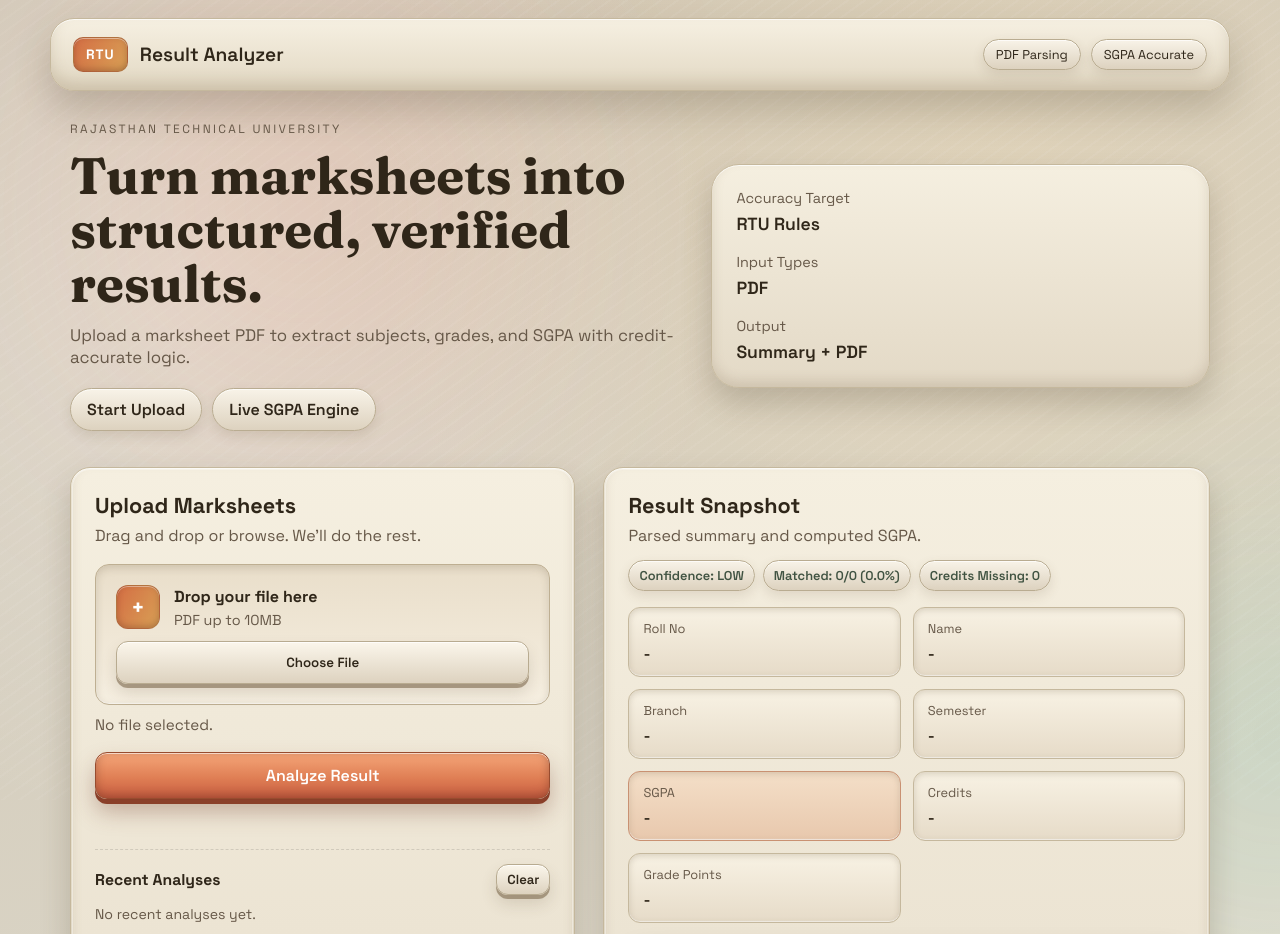
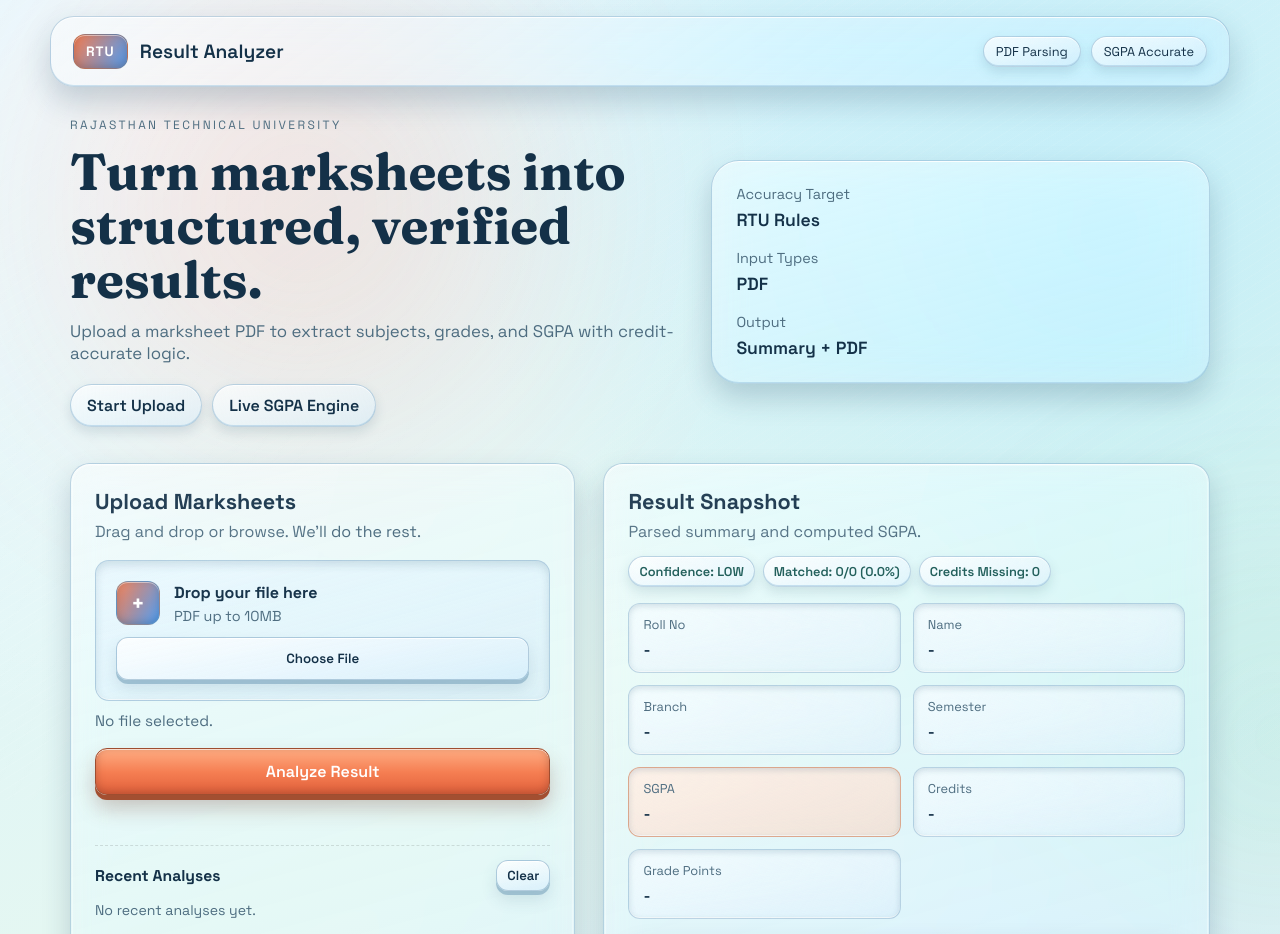
Before and after one commit to deepakpancholi535/RTU-SGPA-CALCULATOR, a website: page frontend/index.html in a window 1280 px wide. Shown: the top 934 px of the page. Drawn offline with nearby package versions, Linux system fonts and the light colour scheme; no server answers.

Commit message:
improved UI

```diff
--- a/frontend/app.js
+++ b/frontend/app.js
@@ -28,7 +28,7 @@
 
 const HISTORY_KEY = "rtu_result_history_v1";
 const HISTORY_LIMIT = 10;
-const UI_BUILD = "v12";
+const UI_BUILD = "v13";
 const RAILWAY_API_BASE = "https://rtu-sgpa-calculator-production.up.railway.app/api/result";
 
 let currentFile = null;
--- a/frontend/index.html
+++ b/frontend/index.html
@@ -10,7 +10,7 @@
       href="https://fonts.googleapis.com/css2?family=Fraunces:opsz,wght@9..144,600;9..144,700&family=Space+Grotesk:wght@400;500;600;700&display=swap"
       rel="stylesheet"
     />
-    <link rel="stylesheet" href="styles.css?v=12" />
+    <link rel="stylesheet" href="styles.css?v=13" />
   </head>
   <body>
     <div class="aurora" aria-hidden="true"></div>
@@ -201,12 +201,12 @@
           Feedback
         </button>
         <div class="status-dot" id="healthDot">API: Checking...</div>
-        <div class="build-badge" id="buildBadge">Build v12</div>
+        <div class="build-badge" id="buildBadge">Build v13</div>
       </div>
     </footer>
 
     <script src="https://cdnjs.cloudflare.com/ajax/libs/jspdf/2.5.1/jspdf.umd.min.js"></script>
     <script src="https://cdnjs.cloudflare.com/ajax/libs/jspdf-autotable/3.5.31/jspdf.plugin.autotable.min.js"></script>
-    <script src="app.js?v=12"></script>
+    <script src="app.js?v=13"></script>
   </body>
 </html>
--- a/frontend/styles.css
+++ b/frontend/styles.css
@@ -687,29 +687,30 @@
   font-weight: 600;
 }
 
-/* Skeuomorphic Refresh */
+/* Liquid Glass + Skeuo Fusion */
 :root {
-  --bg-1: #cec4b2;
-  --bg-2: #d9d3c4;
-  --bg-3: #f2ecdf;
-  --panel-1: #f6f0e2;
-  --panel-2: #e2d8c3;
-  --panel-border: #c5b89d;
-  --panel-shadow: rgba(81, 66, 45, 0.24);
-  --panel-inset: rgba(255, 255, 255, 0.74);
-  --ink: #2f2619;
-  --muted: #665848;
-  --accent: #d46e44;
-  --accent-2: #2b8f79;
-  --accent-3: #d8a055;
+  --bg-1: #d8f4ff;
+  --bg-2: #e5f7f1;
+  --bg-3: #f4f9ff;
+  --panel-1: rgba(255, 255, 255, 0.48);
+  --panel-2: rgba(213, 237, 255, 0.32);
+  --panel-border: rgba(104, 151, 183, 0.38);
+  --panel-shadow: rgba(30, 67, 97, 0.22);
+  --panel-inset: rgba(255, 255, 255, 0.83);
+  --ink: #143148;
+  --muted: #4e6d80;
+  --accent: #f57e52;
+  --accent-2: #1aab8d;
+  --accent-3: #4d9df4;
 }
 
 body {
   color: var(--ink);
   background:
-    radial-gradient(circle at 14% 18%, rgba(255, 255, 255, 0.36), transparent 32%),
-    radial-gradient(circle at 78% 12%, rgba(255, 228, 177, 0.25), transparent 38%),
-    linear-gradient(160deg, var(--bg-1), var(--bg-2) 48%, var(--bg-3));
+    radial-gradient(circle at 12% 8%, rgba(255, 255, 255, 0.62), transparent 35%),
+    radial-gradient(circle at 87% 15%, rgba(107, 214, 255, 0.26), transparent 37%),
+    radial-gradient(circle at 76% 84%, rgba(72, 160, 255, 0.18), transparent 44%),
+    linear-gradient(156deg, var(--bg-1), var(--bg-2) 48%, var(--bg-3));
 }
 
 body::before {
@@ -717,42 +718,45 @@
   position: fixed;
   inset: 0;
   pointer-events: none;
-  background-image:
+  background:
+    linear-gradient(120deg, rgba(255, 255, 255, 0.24), transparent 40%),
     repeating-linear-gradient(
-      -36deg,
-      rgba(255, 255, 255, 0.14) 0,
-      rgba(255, 255, 255, 0.14) 2px,
-      transparent 2px,
-      transparent 10px
+      -32deg,
+      rgba(255, 255, 255, 0.13) 0,
+      rgba(255, 255, 255, 0.13) 1px,
+      transparent 1px,
+      transparent 9px
     );
-  opacity: 0.42;
+  opacity: 0.52;
   z-index: 0;
 }
 
 .aurora {
-  opacity: 0.35;
-  filter: blur(110px);
+  opacity: 0.42;
+  filter: blur(108px);
 }
 
 .topbar {
-  margin: 18px auto 0;
+  margin: 16px auto 0;
   max-width: 1180px;
-  padding: 18px 22px;
+  padding: 17px 22px;
   border-radius: 24px;
-  background: linear-gradient(180deg, var(--panel-1), var(--panel-2));
   border: 1px solid var(--panel-border);
+  background: linear-gradient(145deg, var(--panel-1), var(--panel-2));
+  backdrop-filter: blur(18px) saturate(140%);
+  -webkit-backdrop-filter: blur(18px) saturate(140%);
   box-shadow:
     inset 0 1px 0 var(--panel-inset),
-    inset 0 -8px 14px rgba(132, 112, 84, 0.21),
-    0 18px 36px var(--panel-shadow);
+    inset 0 -1px 0 rgba(157, 198, 225, 0.48),
+    0 14px 30px var(--panel-shadow);
 }
 
 .brand-mark {
-  border-radius: 10px;
-  border: 1px solid rgba(121, 63, 39, 0.42);
+  border-radius: 12px;
+  border: 1px solid rgba(120, 80, 54, 0.36);
   box-shadow:
-    inset 0 1px 0 rgba(255, 255, 255, 0.42),
-    inset 0 -2px 6px rgba(96, 44, 27, 0.35);
+    inset 0 1px 0 rgba(255, 255, 255, 0.46),
+    inset 0 -2px 8px rgba(112, 53, 34, 0.34);
 }
 
 .pill,
@@ -760,21 +764,24 @@
 .metric-pill,
 .status-dot,
 .build-badge {
-  border-color: #b9ac91;
-  background: linear-gradient(180deg, #f8f3e8, #ddd2bf);
+  border: 1px solid rgba(120, 163, 194, 0.44);
+  background: linear-gradient(165deg, rgba(255, 255, 255, 0.72), rgba(210, 235, 251, 0.42));
+  backdrop-filter: blur(10px) saturate(140%);
+  -webkit-backdrop-filter: blur(10px) saturate(140%);
   box-shadow:
-    inset 0 1px 0 rgba(255, 255, 255, 0.72),
-    0 5px 12px rgba(89, 71, 45, 0.13);
+    inset 0 1px 0 rgba(255, 255, 255, 0.82),
+    inset 0 -1px 0 rgba(162, 200, 226, 0.54),
+    0 5px 12px rgba(39, 79, 109, 0.15);
 }
 
 .metric-pill {
-  color: #405342;
+  color: #23605c;
 }
 
 .metric-pill.warn {
-  background: linear-gradient(180deg, #f8e3d6, #e7c6b0);
-  border-color: #cf9b7d;
-  color: #76432d;
+  border-color: rgba(216, 132, 96, 0.52);
+  background: linear-gradient(165deg, rgba(255, 244, 236, 0.85), rgba(251, 211, 189, 0.44));
+  color: #874a2c;
 }
 
 .shell {
@@ -790,17 +797,35 @@
 .history-item,
 .table-wrap {
   border: 1px solid var(--panel-border);
-  background: linear-gradient(180deg, #f5efe0, #e3d9c6);
+  background: linear-gradient(165deg, var(--panel-1), var(--panel-2));
+  backdrop-filter: blur(16px) saturate(150%);
+  -webkit-backdrop-filter: blur(16px) saturate(150%);
   box-shadow:
     inset 0 1px 0 var(--panel-inset),
-    inset 0 -6px 12px rgba(132, 112, 84, 0.2),
-    0 16px 30px var(--panel-shadow);
+    inset 0 -1px 0 rgba(154, 197, 224, 0.52),
+    0 14px 28px var(--panel-shadow);
 }
 
 .card {
   position: relative;
   overflow: hidden;
-  backdrop-filter: none;
+}
+
+.card::before {
+  content: "";
+  position: absolute;
+  left: -18%;
+  top: -44%;
+  width: 72%;
+  height: 82%;
+  transform: rotate(14deg);
+  pointer-events: none;
+  background: linear-gradient(
+    155deg,
+    rgba(255, 255, 255, 0.5) 0%,
+    rgba(255, 255, 255, 0.08) 56%,
+    transparent 74%
+  );
 }
 
 .card::after {
@@ -809,41 +834,41 @@
   inset: 1px;
   border-radius: calc(var(--radius-lg) - 2px);
   pointer-events: none;
-  box-shadow: inset 0 0 0 1px rgba(255, 255, 255, 0.35);
+  box-shadow: inset 0 0 0 1px rgba(255, 255, 255, 0.33);
 }
 
 .dropzone {
-  border: 1px solid #beaf92;
-  background: linear-gradient(180deg, #e9deca, #f6efe1);
+  border: 1px solid rgba(113, 158, 189, 0.46);
+  background: linear-gradient(165deg, rgba(231, 247, 255, 0.72), rgba(209, 233, 248, 0.44));
   box-shadow:
-    inset 0 3px 8px rgba(96, 79, 54, 0.2),
-    inset 0 -1px 1px rgba(255, 255, 255, 0.68);
+    inset 0 4px 8px rgba(37, 82, 112, 0.16),
+    inset 0 -1px 0 rgba(255, 255, 255, 0.72);
 }
 
 .dropzone.is-dragover {
-  border-color: #b45e3d;
-  background: linear-gradient(180deg, #efe2d0, #fff7eb);
+  border-color: rgba(65, 149, 205, 0.72);
+  background: linear-gradient(165deg, rgba(236, 250, 255, 0.86), rgba(217, 241, 252, 0.62));
   box-shadow:
-    inset 0 2px 5px rgba(96, 79, 54, 0.2),
-    0 0 0 3px rgba(212, 110, 68, 0.22);
+    inset 0 3px 7px rgba(37, 82, 112, 0.15),
+    0 0 0 3px rgba(77, 157, 244, 0.24);
 }
 
 .drop-icon {
-  border: 1px solid rgba(121, 63, 39, 0.38);
+  border: 1px solid rgba(93, 135, 162, 0.52);
   box-shadow:
-    inset 0 1px 0 rgba(255, 255, 255, 0.4),
-    inset 0 -2px 6px rgba(96, 44, 27, 0.32);
+    inset 0 1px 0 rgba(255, 255, 255, 0.46),
+    inset 0 -2px 7px rgba(40, 84, 116, 0.33);
 }
 
 .ghost,
 .feedback-btn {
-  border: 1px solid #b8ab90;
-  background: linear-gradient(180deg, #fbf6eb, #ddd2bf);
+  border: 1px solid rgba(115, 160, 190, 0.52);
+  background: linear-gradient(170deg, rgba(255, 255, 255, 0.84), rgba(211, 236, 252, 0.58));
   color: var(--ink);
   box-shadow:
-    inset 0 1px 0 rgba(255, 255, 255, 0.76),
-    0 4px 0 rgba(132, 112, 84, 0.62),
-    0 9px 16px rgba(89, 71, 45, 0.16);
+    inset 0 1px 0 rgba(255, 255, 255, 0.86),
+    0 4px 0 rgba(126, 166, 190, 0.62),
+    0 9px 16px rgba(50, 92, 121, 0.14);
 }
 
 .ghost:hover,
@@ -855,49 +880,49 @@
 .feedback-btn:active {
   transform: translateY(3px);
   box-shadow:
-    inset 0 1px 0 rgba(255, 255, 255, 0.68),
-    0 1px 0 rgba(132, 112, 84, 0.58),
-    0 4px 10px rgba(89, 71, 45, 0.12);
+    inset 0 1px 0 rgba(255, 255, 255, 0.74),
+    0 1px 0 rgba(126, 166, 190, 0.6),
+    0 4px 10px rgba(50, 92, 121, 0.11);
 }
 
 .primary {
-  border: 1px solid #974c2f;
-  background: linear-gradient(180deg, #f5a679 0%, #df7e54 56%, #c75d41 100%);
+  border: 1px solid #9e4d30;
+  background: linear-gradient(180deg, #ffad83 0%, #f57e52 52%, #e2613c 100%);
   box-shadow:
-    inset 0 1px 0 rgba(255, 255, 255, 0.62),
-    inset 0 -2px 10px rgba(90, 37, 23, 0.38),
-    0 5px 0 #8a3f29,
-    0 13px 22px rgba(114, 59, 40, 0.34);
+    inset 0 1px 0 rgba(255, 255, 255, 0.64),
+    inset 0 -2px 9px rgba(112, 51, 32, 0.36),
+    0 5px 0 #a34f31,
+    0 13px 21px rgba(116, 60, 43, 0.29);
 }
 
 .primary:hover {
   transform: translateY(-1px);
   box-shadow:
-    inset 0 1px 0 rgba(255, 255, 255, 0.68),
-    inset 0 -2px 10px rgba(90, 37, 23, 0.32),
-    0 6px 0 #8a3f29,
-    0 16px 24px rgba(114, 59, 40, 0.33);
+    inset 0 1px 0 rgba(255, 255, 255, 0.7),
+    inset 0 -2px 9px rgba(112, 51, 32, 0.31),
+    0 6px 0 #a34f31,
+    0 16px 23px rgba(116, 60, 43, 0.27);
 }
 
 .primary:active {
   transform: translateY(3px);
   box-shadow:
-    inset 0 1px 0 rgba(255, 255, 255, 0.56),
-    inset 0 -2px 8px rgba(90, 37, 23, 0.35),
-    0 2px 0 #8a3f29,
-    0 7px 14px rgba(114, 59, 40, 0.27);
+    inset 0 1px 0 rgba(255, 255, 255, 0.55),
+    inset 0 -2px 8px rgba(112, 51, 32, 0.33),
+    0 2px 0 #a34f31,
+    0 7px 13px rgba(116, 60, 43, 0.24);
 }
 
 .summary-item {
-  background: linear-gradient(180deg, #f8f2e4, #e6dbc8);
+  background: linear-gradient(165deg, rgba(245, 252, 255, 0.74), rgba(212, 234, 248, 0.42));
   box-shadow:
-    inset 0 2px 6px rgba(97, 78, 51, 0.21),
-    inset 0 -1px 1px rgba(255, 255, 255, 0.7);
+    inset 0 2px 6px rgba(41, 84, 114, 0.18),
+    inset 0 -1px 0 rgba(255, 255, 255, 0.76);
 }
 
 .summary-item.highlight {
-  background: linear-gradient(180deg, #f4dfc8, #e8c8ad);
-  border-color: #c99172;
+  background: linear-gradient(165deg, rgba(255, 239, 230, 0.86), rgba(248, 206, 183, 0.5));
+  border-color: rgba(207, 136, 102, 0.68);
 }
 
 .table-wrap {
@@ -910,28 +935,28 @@
 }
 
 thead {
-  background: linear-gradient(180deg, #dbd1bf, #c9bda5);
+  background: linear-gradient(170deg, rgba(183, 215, 237, 0.78), rgba(160, 199, 226, 0.64));
 }
 
 th {
-  color: #4f4232;
+  color: #284d64;
   text-transform: uppercase;
   font-size: 0.76rem;
   letter-spacing: 0.05em;
 }
 
 tbody tr:nth-child(even) {
-  background: rgba(255, 255, 255, 0.24);
+  background: rgba(255, 255, 255, 0.19);
 }
 
 .trend-panel {
-  background: linear-gradient(180deg, #f0e8d8, #ddd2bf);
+  background: linear-gradient(165deg, rgba(239, 249, 255, 0.74), rgba(204, 230, 246, 0.42));
 }
 
 #trendChart {
-  background: linear-gradient(180deg, rgba(255, 255, 255, 0.3), rgba(222, 210, 186, 0.26));
+  background: linear-gradient(180deg, rgba(255, 255, 255, 0.35), rgba(190, 222, 242, 0.28));
   border-radius: 12px;
-  border: 1px solid rgba(172, 154, 126, 0.65);
+  border: 1px solid rgba(128, 172, 202, 0.62);
 }
 
 .footer {
@@ -940,16 +965,18 @@
   padding: 18px 22px;
   border-radius: 22px;
   border: 1px solid var(--panel-border);
-  background: linear-gradient(180deg, var(--panel-1), var(--panel-2));
+  background: linear-gradient(165deg, var(--panel-1), var(--panel-2));
+  backdrop-filter: blur(16px) saturate(140%);
+  -webkit-backdrop-filter: blur(16px) saturate(140%);
   box-shadow:
     inset 0 1px 0 var(--panel-inset),
-    inset 0 -6px 11px rgba(132, 112, 84, 0.18),
-    0 16px 30px var(--panel-shadow);
+    inset 0 -1px 0 rgba(154, 197, 224, 0.45),
+    0 16px 28px var(--panel-shadow);
 }
 
 .social-link {
-  border-color: #b7aa90;
-  background: linear-gradient(180deg, #f8f3e8, #dfd4c2);
+  border-color: rgba(124, 164, 191, 0.58);
+  background: linear-gradient(160deg, rgba(255, 255, 255, 0.82), rgba(206, 231, 248, 0.55));
 }
 
 @media (max-width: 900px) {
```
